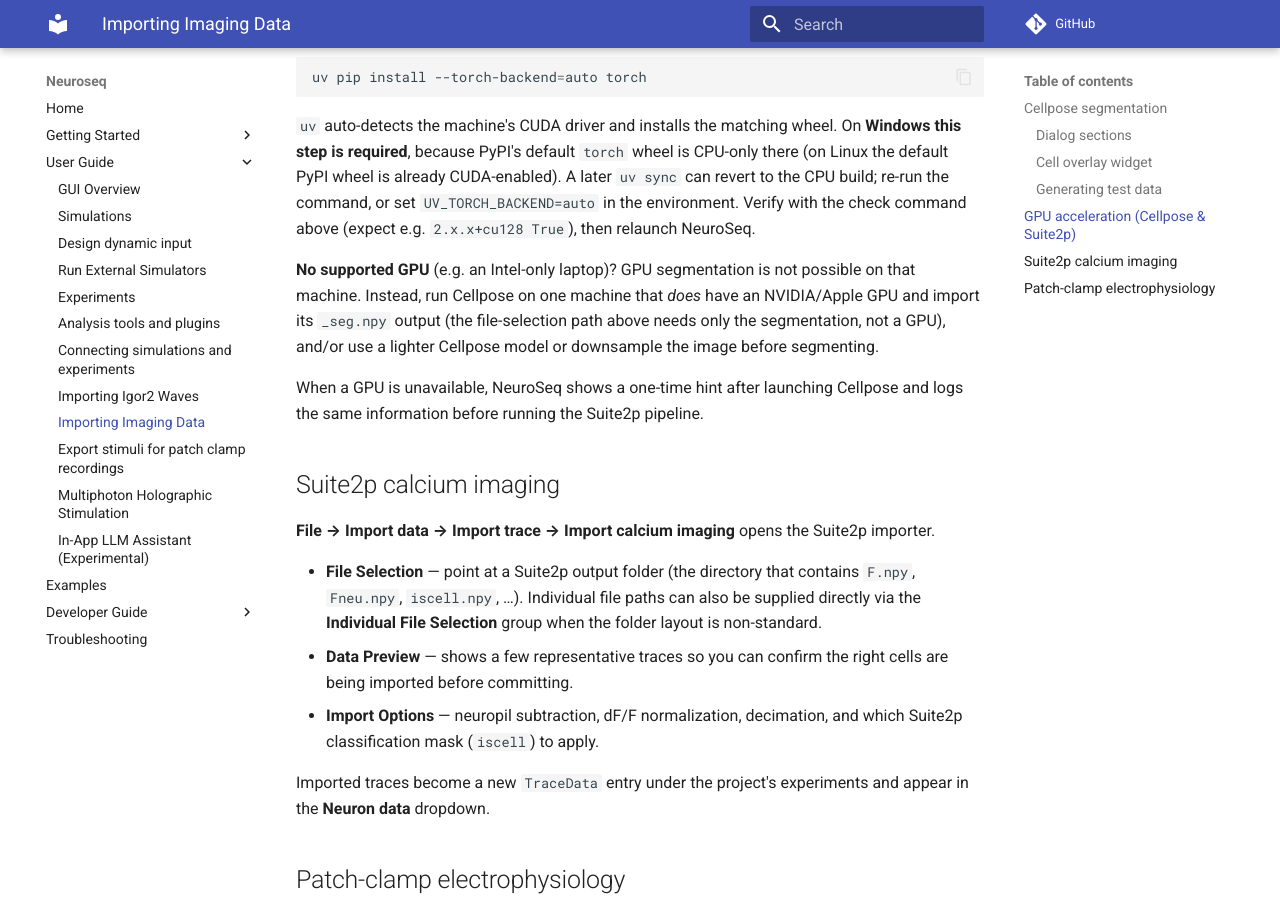
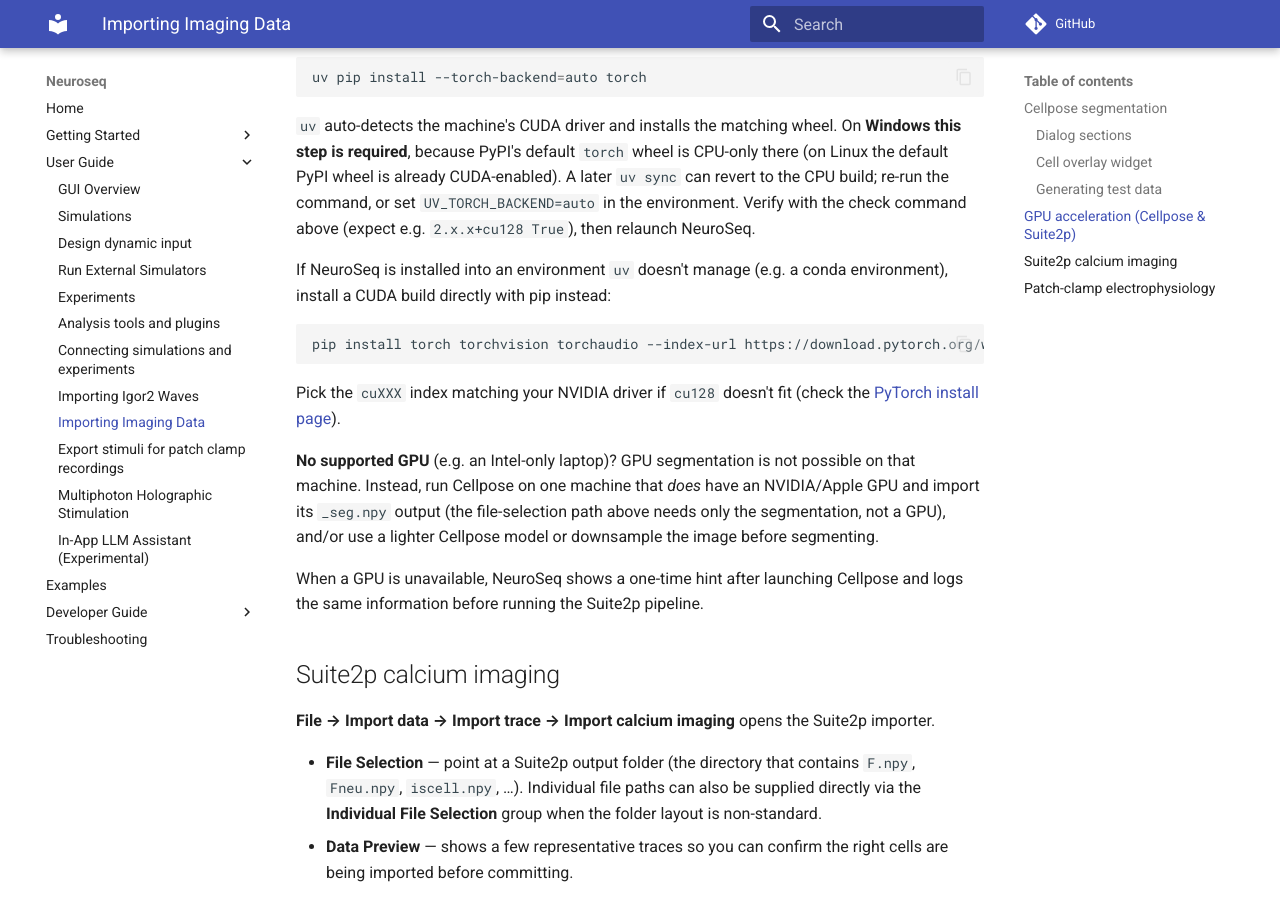
Before and after one commit to neuroseq/neuroseq, an MkDocs documentation site: the page built from docs/user_guide/importing_imaging_data.md, in a window 1280 px wide and 900 px high, scrolled down 2160 px. Built offline with MkDocs 1.6.1 and Material for MkDocs 9.7.7, drawn with Linux system fonts in a browser that asks for light colours; comment, search, counter and statistics services are not loaded.

Commit message:
Add pip/conda fallback to GPU-torch install hint (#514)
The existing hint and docs only covered uv-managed environments; a
reporter installing NeuroSeq into a conda env had no matching guidance
and had to work out the manual pip --index-url incantation themselves.

````diff
--- a/docs/user_guide/importing_imaging_data.md
+++ b/docs/user_guide/importing_imaging_data.md
@@ -105,6 +105,16 @@ later `uv sync` can revert to the CPU build; re-run the command, or set
 `UV_TORCH_BACKEND=auto` in the environment. Verify with the check command above
 (expect e.g. `2.x.x+cu128 True`), then relaunch NeuroSeq.
 
+If NeuroSeq is installed into an environment `uv` doesn't manage (e.g. a conda
+environment), install a CUDA build directly with pip instead:
+
+```bash
+pip install torch torchvision torchaudio --index-url https://download.pytorch.org/whl/cu128
+```
+
+Pick the `cuXXX` index matching your NVIDIA driver if `cu128` doesn't fit
+(check the [PyTorch install page](https://pytorch.org/get-started/locally/)).
+
 **No supported GPU** (e.g. an Intel-only laptop)? GPU segmentation is not
 possible on that machine. Instead, run Cellpose on one machine that _does_ have
 an NVIDIA/Apple GPU and import its `_seg.npy` output (the file-selection path
````
Also changed, not shown: docs/common_issues.md (+7 -0 lines), 2 other files.
